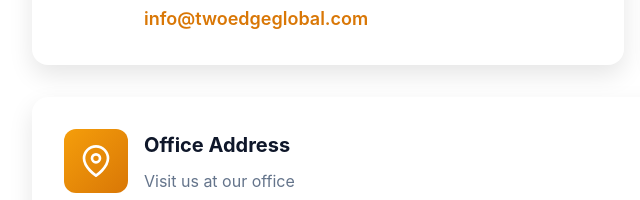
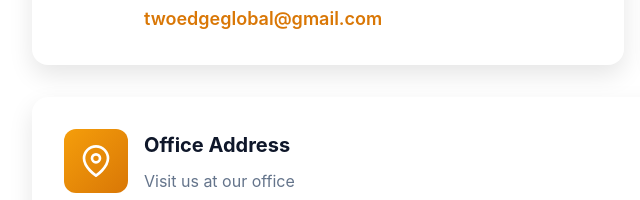
Before and after one commit to Abhishek-kumar-au25/TwoEdgeGlobalSolutions, a plain HTML site: page contact.html in a window 1280 px wide. Shown: the part 547-747 px from the top of the page, 0-640 px from the left. Drawn offline with Linux system fonts and the light colour scheme.

Commit message:
New changes

```diff
--- a/contact.html
+++ b/contact.html
@@ -134,8 +134,8 @@
               <div class="contact-info">
                 <h3>Email Address</h3>
                 <p>Send us an email anytime</p>
-                <a href="mailto:info@twoedgeglobal.com"
-                  >info@twoedgeglobal.com</a
+                <a href="mailto:twoedgeglobal@gmail.com"
+                  >twoedgeglobal@gmail.com</a
                 >
               </div>
             </div>
--- a/script.js
+++ b/script.js
@@ -401,4 +401,4 @@ console.log(
   "font-size: 24px; font-weight: bold; background: linear-gradient(to right, #fbe8af, #9c714b); -webkit-background-clip: text; -webkit-text-fill-color: transparent;",
 );
 console.log("Website built with HTML, CSS, and JavaScript");
-console.log("For inquiries: info@twoedgeglobal.com");
+console.log("For inquiries: twoedgeglobal@gmail.com");
```
Also changed, not shown: cookie-policy.html (+2 -2 lines), privacy-policy.html (+2 -2 lines), terms-of-service.html (+1 -1 lines), 2 other files.
